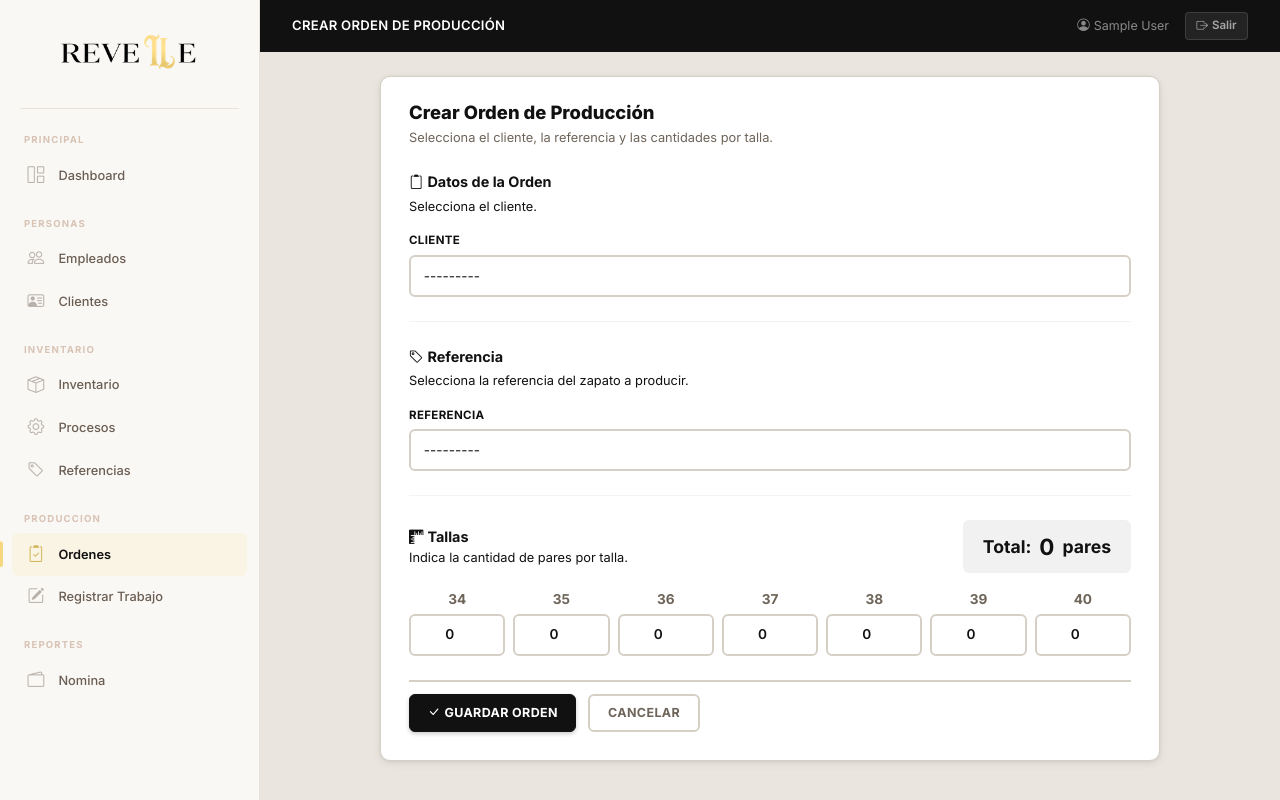
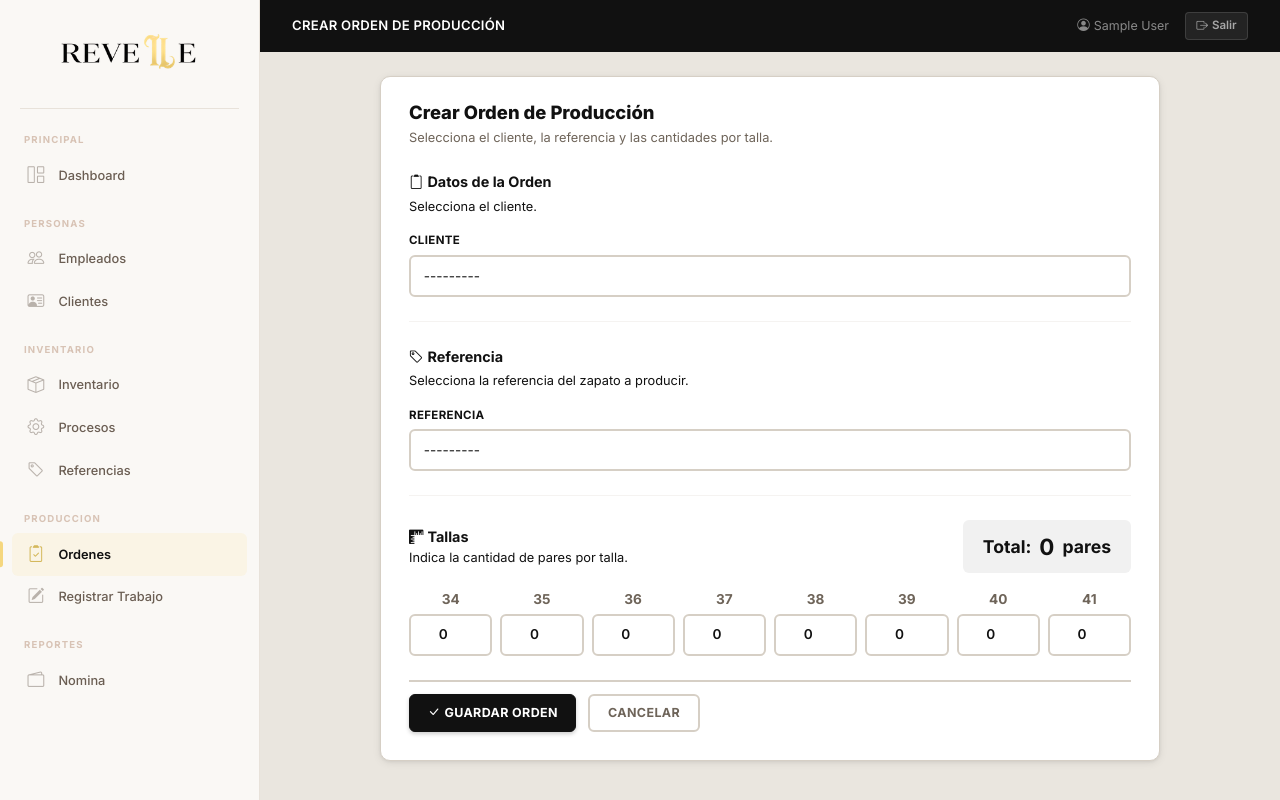
Before and after one commit to Santiago-caicedo/erp_zapateria, a Django app: page /produccion/ordenes/crear/ in a window 1280 px wide. Run offline with Django 5.2, Linux system fonts and the light colour scheme; the visitor is signed in with stand-in values (Sample User, id 1); data that the repository does not hold is empty.

Commit message:
talla 41

```diff
--- a/produccion/forms.py
+++ b/produccion/forms.py
@@ -14,7 +14,7 @@ class OrdenProduccionForm(forms.ModelForm):
         fields = [
             'cliente', 'referencia',
             'talla_34', 'talla_35', 'talla_36', 'talla_37',
-            'talla_38', 'talla_39', 'talla_40',
+            'talla_38', 'talla_39', 'talla_40', 'talla_41',
         ]
         widgets = {
             'cliente': forms.Select(attrs={'class': 'form-select'}),
@@ -26,13 +26,14 @@ class OrdenProduccionForm(forms.ModelForm):
             'talla_38': forms.NumberInput(attrs={'class': 'form-control talla-input', 'min': '0', 'value': '0'}),
             'talla_39': forms.NumberInput(attrs={'class': 'form-control talla-input', 'min': '0', 'value': '0'}),
             'talla_40': forms.NumberInput(attrs={'class': 'form-control talla-input', 'min': '0', 'value': '0'}),
+            'talla_41': forms.NumberInput(attrs={'class': 'form-control talla-input', 'min': '0', 'value': '0'}),
         }
 
     def clean(self):
         cleaned = super().clean()
         total = sum(
             cleaned.get(f'talla_{t}', 0) or 0
-            for t in range(34, 41)
+            for t in range(34, 42)
         )
         if total == 0:
             raise forms.ValidationError('Debes indicar al menos una talla con cantidad mayor a 0.')
@@ -45,7 +46,7 @@ class OrdenEditarForm(forms.ModelForm):
         fields = [
             'cliente', 'referencia', 'estado',
             'talla_34', 'talla_35', 'talla_36', 'talla_37',
-            'talla_38', 'talla_39', 'talla_40',
+            'talla_38', 'talla_39', 'talla_40', 'talla_41',
         ]
         widgets = {
             'cliente': forms.Select(attrs={'class': 'form-select'}),
@@ -58,6 +59,7 @@ class OrdenEditarForm(forms.ModelForm):
             'talla_38': forms.NumberInput(attrs={'class': 'form-control talla-input', 'min': '0'}),
             'talla_39': forms.NumberInput(attrs={'class': 'form-control talla-input', 'min': '0'}),
             'talla_40': forms.NumberInput(attrs={'class': 'form-control talla-input', 'min': '0'}),
+            'talla_41': forms.NumberInput(attrs={'class': 'form-control talla-input', 'min': '0'}),
         }
 
 
--- a/produccion/models.py
+++ b/produccion/models.py
@@ -46,12 +46,14 @@ class OrdenProduccion(models.Model):
     talla_38 = models.PositiveIntegerField(default=0, verbose_name="Talla 38")
     talla_39 = models.PositiveIntegerField(default=0, verbose_name="Talla 39")
     talla_40 = models.PositiveIntegerField(default=0, verbose_name="Talla 40")
+    talla_41 = models.PositiveIntegerField(default=0, verbose_name="Talla 41")
 
     @property
     def cantidad_total(self):
         return (
             self.talla_34 + self.talla_35 + self.talla_36 +
-            self.talla_37 + self.talla_38 + self.talla_39 + self.talla_40
+            self.talla_37 + self.talla_38 + self.talla_39 + self.talla_40 +
+            self.talla_41
         )
 
     ESTADO_FECHA_MAP = {
--- a/produccion/views.py
+++ b/produccion/views.py
@@ -191,7 +191,7 @@ def orden_detalle(request, pk):
         })
 
     tallas = []
-    for t in range(34, 41):
+    for t in range(34, 42):
         val = getattr(orden, f'talla_{t}')
         if val > 0:
             tallas.append({'numero': t, 'cantidad': val})
@@ -250,7 +250,7 @@ def orden_pdf(request, pk):
         })
 
     tallas = []
-    for t in range(34, 41):
+    for t in range(34, 42):
         val = getattr(orden, f'talla_{t}')
         tallas.append({'numero': t, 'cantidad': val})
 
--- a/templates/produccion/orden_form.html
+++ b/templates/produccion/orden_form.html
@@ -7,7 +7,7 @@
 <style>
     .tallas-grid {
         display: grid;
-        grid-template-columns: repeat(7, 1fr);
+        grid-template-columns: repeat(8, 1fr);
         gap: 0.5rem;
     }
     .talla-cell {
@@ -207,6 +207,10 @@
                     <label>40</label>
                     {{ form.talla_40 }}
                 </div>
+                <div class="talla-cell">
+                    <label>41</label>
+                    {{ form.talla_41 }}
+                </div>
             </div>
 
             <div class="form-actions mt-4">
```
Also changed, not shown: produccion/migrations/0007_ordenproduccion_talla_41.py (added).
